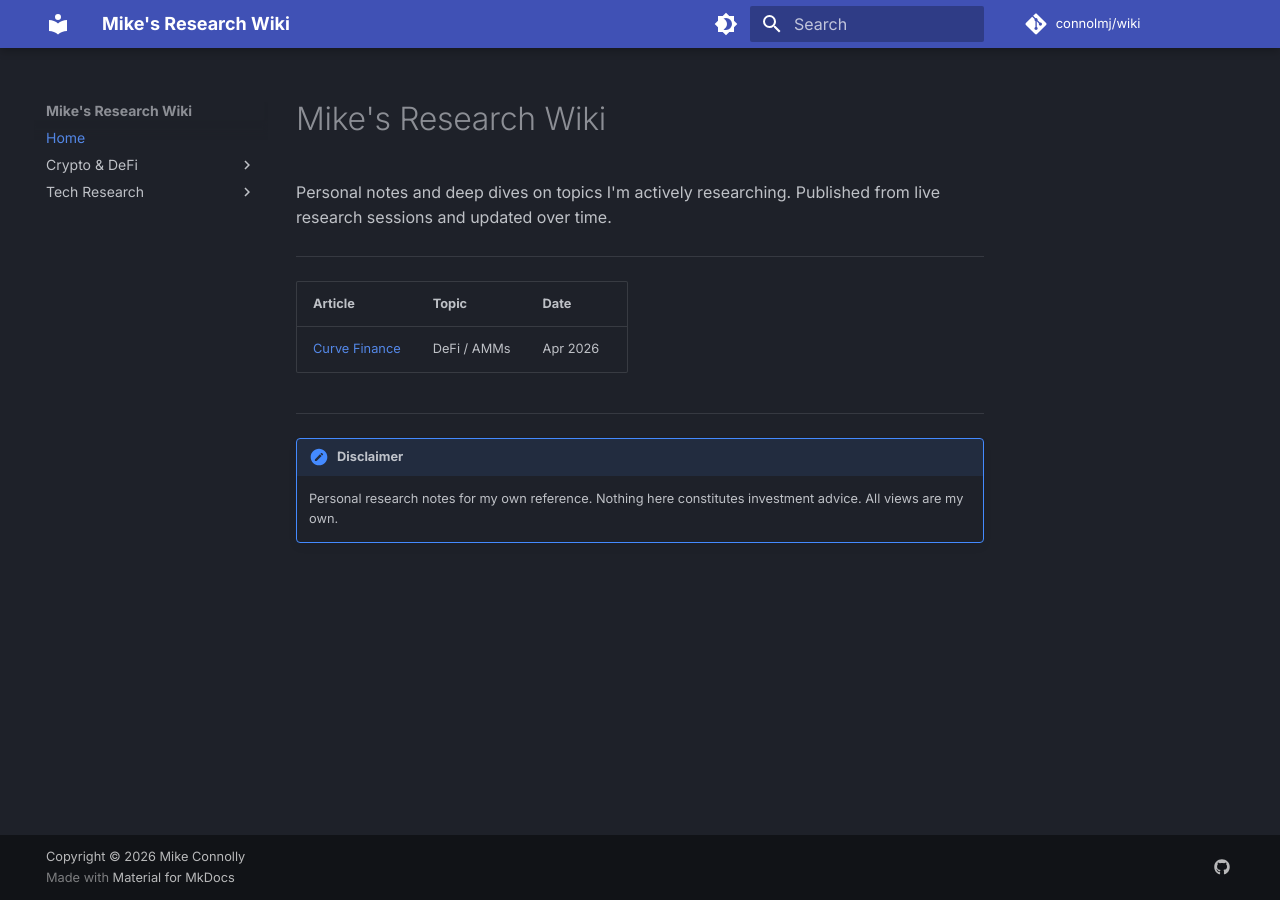
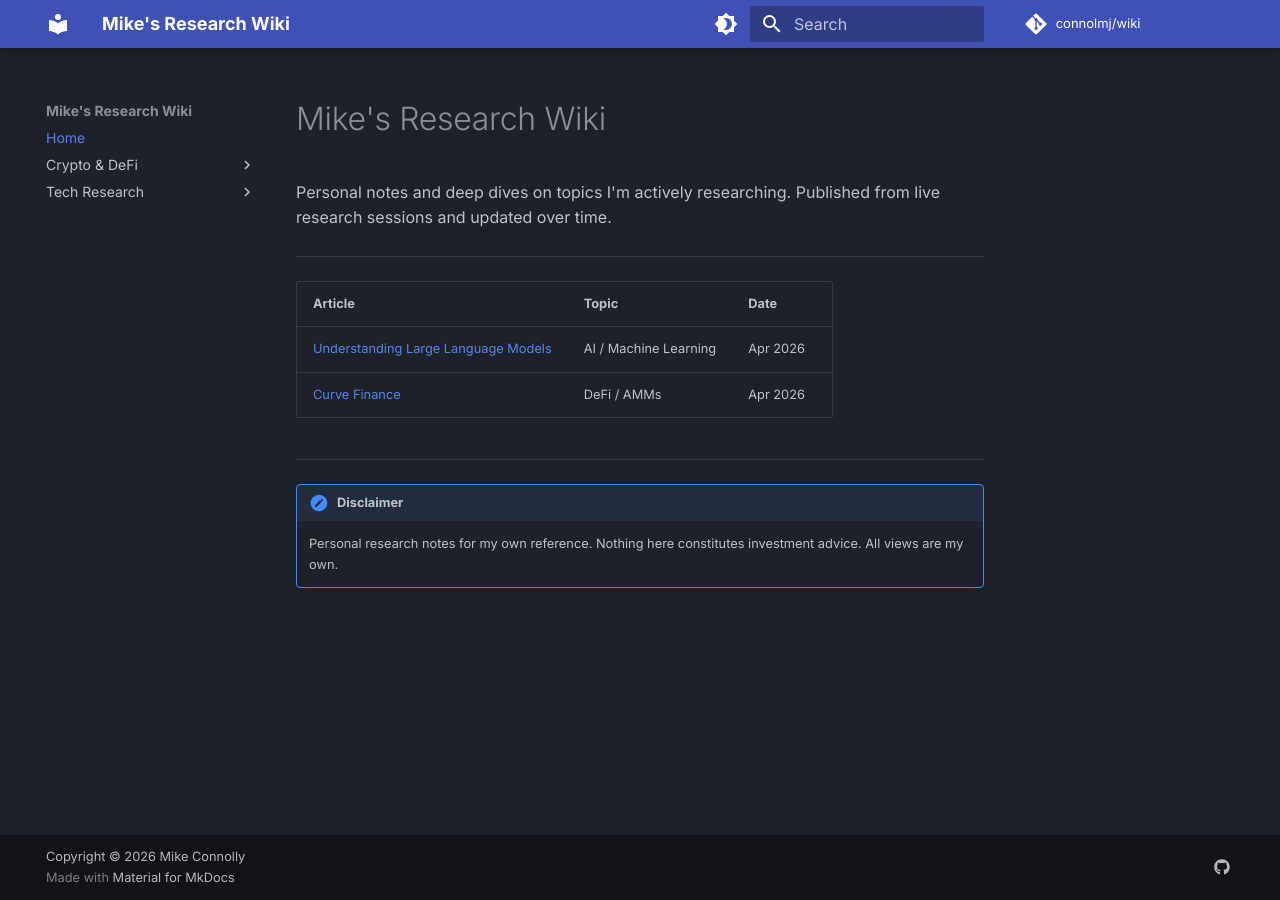
Before and after one commit to connolmj/wiki, an MkDocs documentation site: the page built from docs/index.md, in a window 1280 px wide. Built offline with MkDocs 1.6.1 and Material for MkDocs 9.7.7, drawn with Linux system fonts in a browser that asks for light colours; comment, search, counter and statistics services are not loaded.

Commit message:
Add LLM article to home page index

```diff
--- a/docs/index.md
+++ b/docs/index.md
@@ -6,6 +6,7 @@ Personal notes and deep dives on topics I'm actively researching. Published from
 
 | Article | Topic | Date |
 |---|---|---|
+| [Understanding Large Language Models](tech-research/llm-explainer.md) | AI / Machine Learning | Apr 2026 |
 | [Curve Finance](crypto-defi/curve-finance.md) | DeFi / AMMs | Apr 2026 |
 
 ---
```
